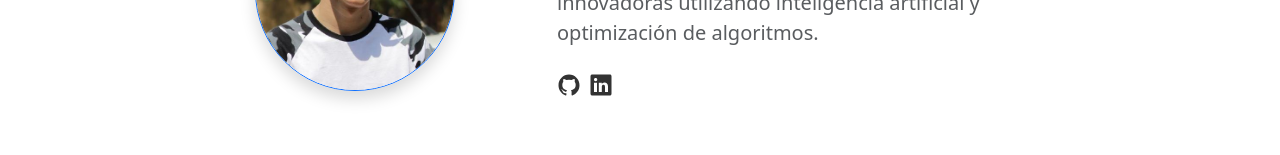
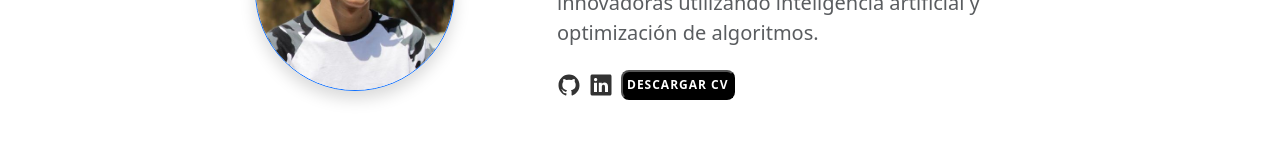
Before and after one commit to alexmedero10/portafolio_aml, a React (Create React App) app: page / in a window 1280 px wide. Shown: the part 224-379 px from the top of the page. Built offline with nearby package versions, Linux system fonts and the light colour scheme.

Commit message:
Agregado descarga de CV

```diff
--- a/src/App.css
+++ b/src/App.css
@@ -49,3 +49,18 @@
 html {
   scroll-behavior: smooth;
 }
+
+.button-cv {
+  background-color: black !important;
+  color: white !important;
+  padding: 4px 4px;
+  border-radius: 8px;
+  font-size: 12px;
+  font-weight: bold;
+  text-transform: uppercase;
+  letter-spacing: 1px;
+}
+
+.button-cv:hover {
+  background-color: #007bff !important;
+}
--- a/src/components/AboutMe.jsx
+++ b/src/components/AboutMe.jsx
@@ -25,6 +25,9 @@ const AboutMe = () => {
                 <a className="tech-icon" href="https://www.linkedin.com/in/alejandromederolujan/" target="_blank" rel="noopener noreferrer">
                     <IoLogoLinkedin />
                 </a>
+                <a className="align-self-end" href="/CV_MederoLujanAlejandro.pdf" download="CV_MederoLujanAlejandro.pdf">
+                    <button className="button-cv">Descargar CV</button>
+                </a>
             </div>
           </div>
         </div>
```
Also changed, not shown: 1 other file (tests, documents, lock files or other folders).
